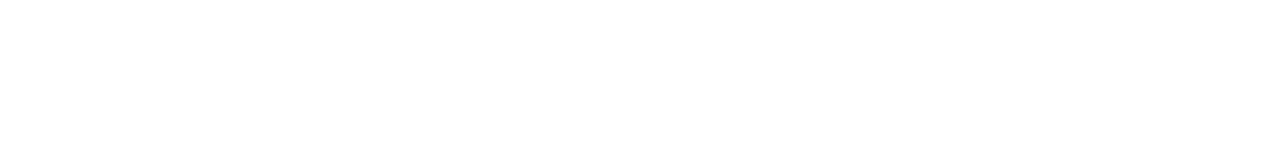
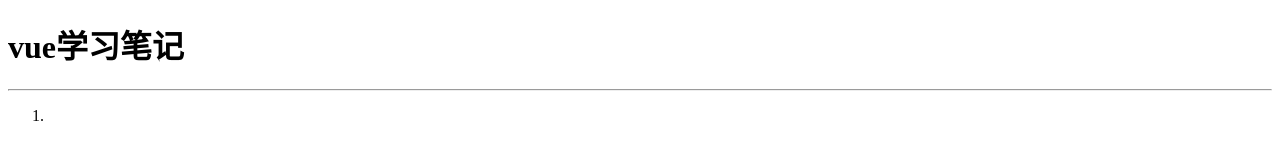
Before and after one commit to hpxtkqygi/vue-learning, a website: page index.html in a window 1280 px wide. Drawn offline with Linux system fonts and the light colour scheme.

Commit message:
第一步完成

```diff
--- a/index.html
+++ b/index.html
@@ -15,5 +15,10 @@
 </head>
 <body>
 
+<h1>vue学习笔记</h1>
+<hr>
+<ol>
+    <li><a href="./example/helloworld.html"></a></li>
+</ol>
 </body>
 </html>
```
Also changed, not shown: example/helloworld.html (renamed from example/helloworlds.html).
